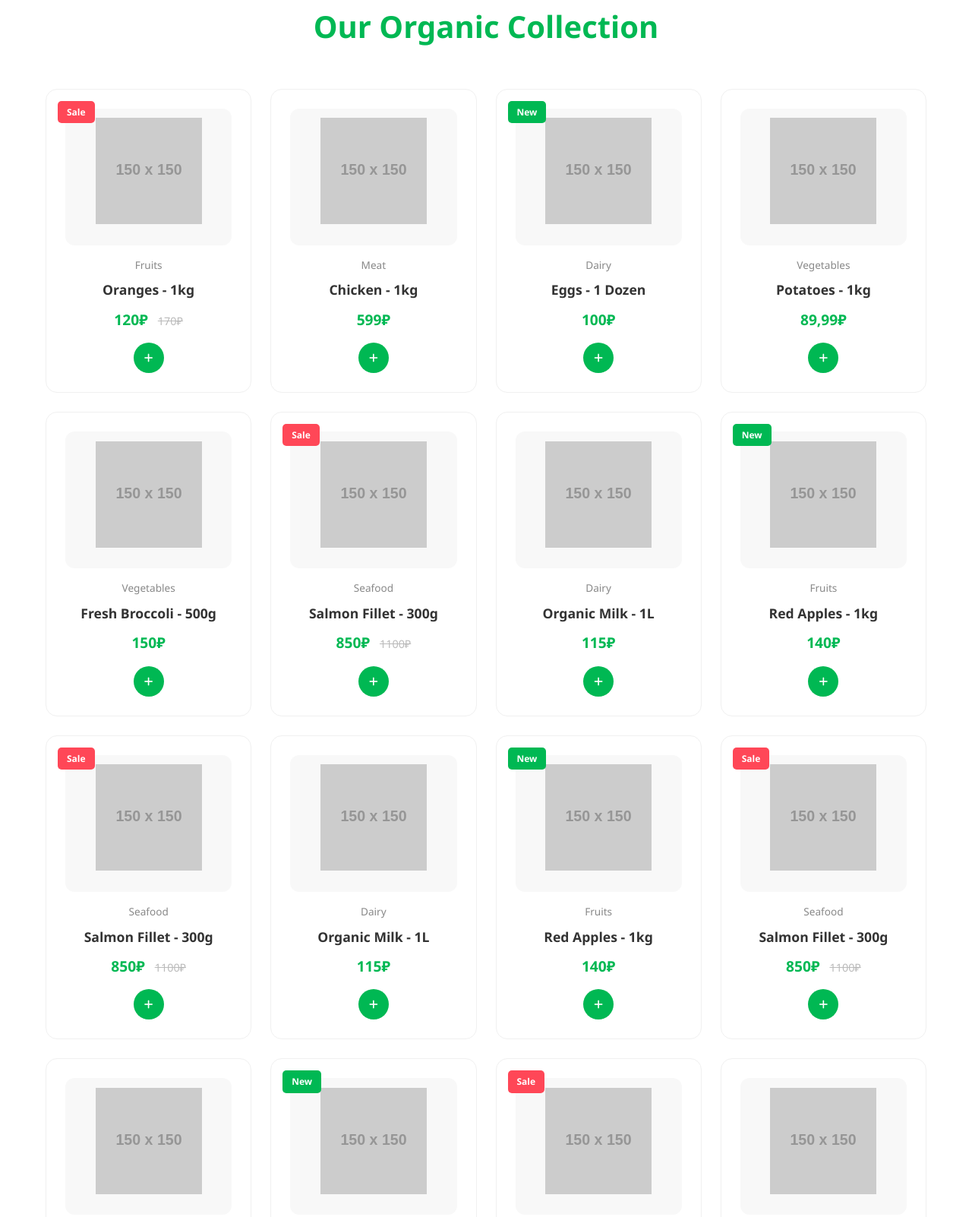
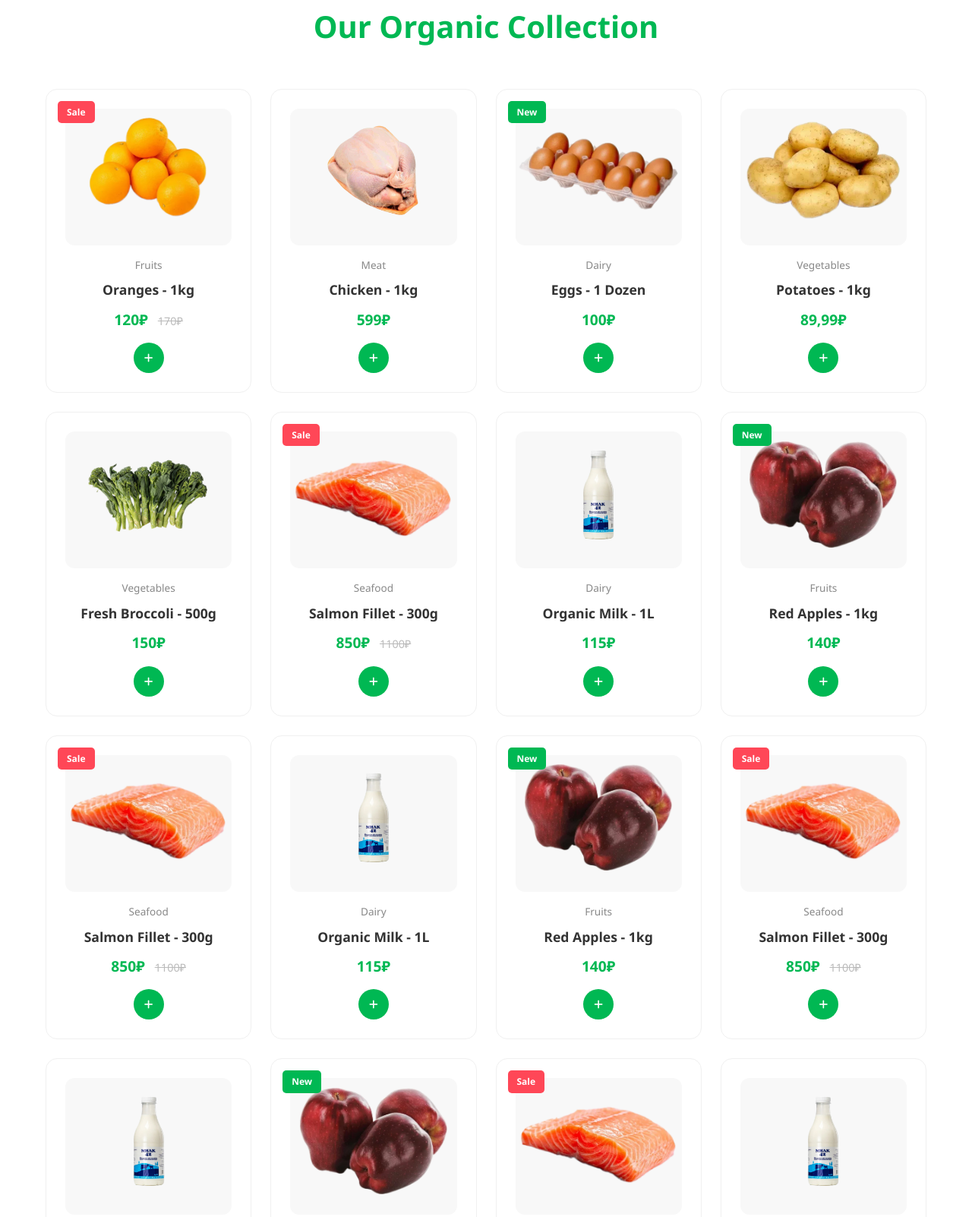
Before and after one commit to Kokaka11/fresh, a plain HTML site: page products.html in a window 1280 px wide. Shown: the part 166-1768 px from the top of the page at 76% size. Drawn offline with Linux system fonts and the light colour scheme; placeholder pictures from the web are drawn by us.

Commit message:
made photo

```diff
--- a/products.html
+++ b/products.html
@@ -29,7 +29,7 @@
 
             <div class="product-card">
                 <div class="badge sale">Sale</div>
-                <div class="img-box"><img src="https://placehold.co/150x150?text=Oranges" alt="Oranges"></div>
+                <div class="img-box"><img src="img/orange.png" alt="Oranges"></div>
                 <p class="category-label">Fruits</p>
                 <h3>Oranges - 1kg</h3>
                 <div class="price">120₽ <span class="old">170₽</span></div>
@@ -37,7 +37,7 @@
             </div>
 
             <div class="product-card">
-                <div class="img-box"><img src="https://placehold.co/150x150?text=Chicken" alt="Chicken"></div>
+                <div class="img-box"><img src="img/chicken.png" alt="Chicken"></div>
                 <p class="category-label">Meat</p>
                 <h3>Chicken - 1kg</h3>
                 <div class="price">599₽</div>
@@ -46,7 +46,7 @@
 
             <div class="product-card">
                 <div class="badge new">New</div>
-                <div class="img-box"><img src="https://placehold.co/150x150?text=Eggs" alt="Eggs"></div>
+                <div class="img-box"><img src="img/egg.png" alt="Eggs"></div>
                 <p class="category-label">Dairy</p>
                 <h3>Eggs - 1 Dozen</h3>
                 <div class="price">100₽</div>
@@ -54,7 +54,7 @@
             </div>
 
             <div class="product-card">
-                <div class="img-box"><img src="https://placehold.co/150x150?text=Potatoes" alt="Potatoes"></div>
+                <div class="img-box"><img src="img/potato.png" alt="Potatoes"></div>
                 <p class="category-label">Vegetables</p>
                 <h3>Potatoes - 1kg</h3>
                 <div class="price">89,99₽</div>
@@ -62,7 +62,7 @@
             </div>
 
             <div class="product-card">
-                <div class="img-box"><img src="https://placehold.co/150x150?text=Broccoli" alt="Broccoli"></div>
+                <div class="img-box"><img src="img/broccoli.png" alt="Broccoli"></div>
                 <p class="category-label">Vegetables</p>
                 <h3>Fresh Broccoli - 500g</h3>
                 <div class="price">150₽</div>
@@ -71,7 +71,7 @@
 
             <div class="product-card">
                 <div class="badge sale">Sale</div>
-                <div class="img-box"><img src="https://placehold.co/150x150?text=Salmon" alt="Salmon"></div>
+                <div class="img-box"><img src="img/Salmon.png" alt="Salmon"></div>
                 <p class="category-label">Seafood</p>
                 <h3>Salmon Fillet - 300g</h3>
                 <div class="price">850₽ <span class="old">1100₽</span></div>
@@ -79,7 +79,7 @@
             </div>
 
             <div class="product-card">
-                <div class="img-box"><img src="https://placehold.co/150x150?text=Milk" alt="Milk"></div>
+                <div class="img-box"><img src="img/Milk.png" alt="Milk"></div>
                 <p class="category-label">Dairy</p>
                 <h3>Organic Milk - 1L</h3>
                 <div class="price">115₽</div>
@@ -88,7 +88,7 @@
 
             <div class="product-card">
                 <div class="badge new">New</div>
-                <div class="img-box"><img src="https://placehold.co/150x150?text=Apples" alt="Apples"></div>
+                <div class="img-box"><img src="img/apple.png" alt="Apples"></div>
                 <p class="category-label">Fruits</p>
                 <h3>Red Apples - 1kg</h3>
                 <div class="price">140₽</div>
@@ -97,7 +97,7 @@
 
             <div class="product-card">
                 <div class="badge sale">Sale</div>
-                <div class="img-box"><img src="https://placehold.co/150x150?text=Salmon" alt="Salmon"></div>
+                <div class="img-box"><img src="img/Salmon.png" alt="Salmon"></div>
                 <p class="category-label">Seafood</p>
                 <h3>Salmon Fillet - 300g</h3>
                 <div class="price">850₽ <span class="old">1100₽</span></div>
@@ -105,7 +105,7 @@
             </div>
 
             <div class="product-card">
-                <div class="img-box"><img src="https://placehold.co/150x150?text=Milk" alt="Milk"></div>
+                <div class="img-box"><img src="img/Milk.png" alt="Milk"></div>
                 <p class="category-label">Dairy</p>
                 <h3>Organic Milk - 1L</h3>
                 <div class="price">115₽</div>
@@ -114,7 +114,7 @@
 
             <div class="product-card">
                 <div class="badge new">New</div>
-                <div class="img-box"><img src="https://placehold.co/150x150?text=Apples" alt="Apples"></div>
+                <div class="img-box"><img src="img/apple.png" alt="Apples"></div>
                 <p class="category-label">Fruits</p>
                 <h3>Red Apples - 1kg</h3>
                 <div class="price">140₽</div>
@@ -123,7 +123,7 @@
 
             <div class="product-card">
                 <div class="badge sale">Sale</div>
-                <div class="img-box"><img src="https://placehold.co/150x150?text=Salmon" alt="Salmon"></div>
+                <div class="img-box"><img src="img/Salmon.png" alt="Salmon"></div>
                 <p class="category-label">Seafood</p>
                 <h3>Salmon Fillet - 300g</h3>
                 <div class="price">850₽ <span class="old">1100₽</span></div>
@@ -131,7 +131,7 @@
             </div>
 
             <div class="product-card">
-                <div class="img-box"><img src="https://placehold.co/150x150?text=Milk" alt="Milk"></div>
+                <div class="img-box"><img src="img/Milk.png" alt="Milk"></div>
                 <p class="category-label">Dairy</p>
                 <h3>Organic Milk - 1L</h3>
                 <div class="price">115₽</div>
@@ -140,7 +140,7 @@
 
             <div class="product-card">
                 <div class="badge new">New</div>
-                <div class="img-box"><img src="https://placehold.co/150x150?text=Apples" alt="Apples"></div>
+                <div class="img-box"><img src="img/apple.png" alt="Apples"></div>
                 <p class="category-label">Fruits</p>
                 <h3>Red Apples - 1kg</h3>
                 <div class="price">140₽</div>
@@ -149,7 +149,7 @@
 
             <div class="product-card">
                 <div class="badge sale">Sale</div>
-                <div class="img-box"><img src="https://placehold.co/150x150?text=Salmon" alt="Salmon"></div>
+                <div class="img-box"><img src="img/Salmon.png" alt="Salmon"></div>
                 <p class="category-label">Seafood</p>
                 <h3>Salmon Fillet - 300g</h3>
                 <div class="price">850₽ <span class="old">1100₽</span></div>
@@ -157,7 +157,7 @@
             </div>
 
             <div class="product-card">
-                <div class="img-box"><img src="https://placehold.co/150x150?text=Milk" alt="Milk"></div>
+                <div class="img-box"><img src="img/Milk.png" alt="Milk"></div>
                 <p class="category-label">Dairy</p>
                 <h3>Organic Milk - 1L</h3>
                 <div class="price">115₽</div>
```
Also changed, not shown: index.html (+4 -4 lines), img/Milk.png (added), img/Salmon.png (added), img/apple.png (added), img/broccoli.png (added), img/chicken.png (added), img/egg.png (added), img/orange.png (added), img/potato.png (added).
